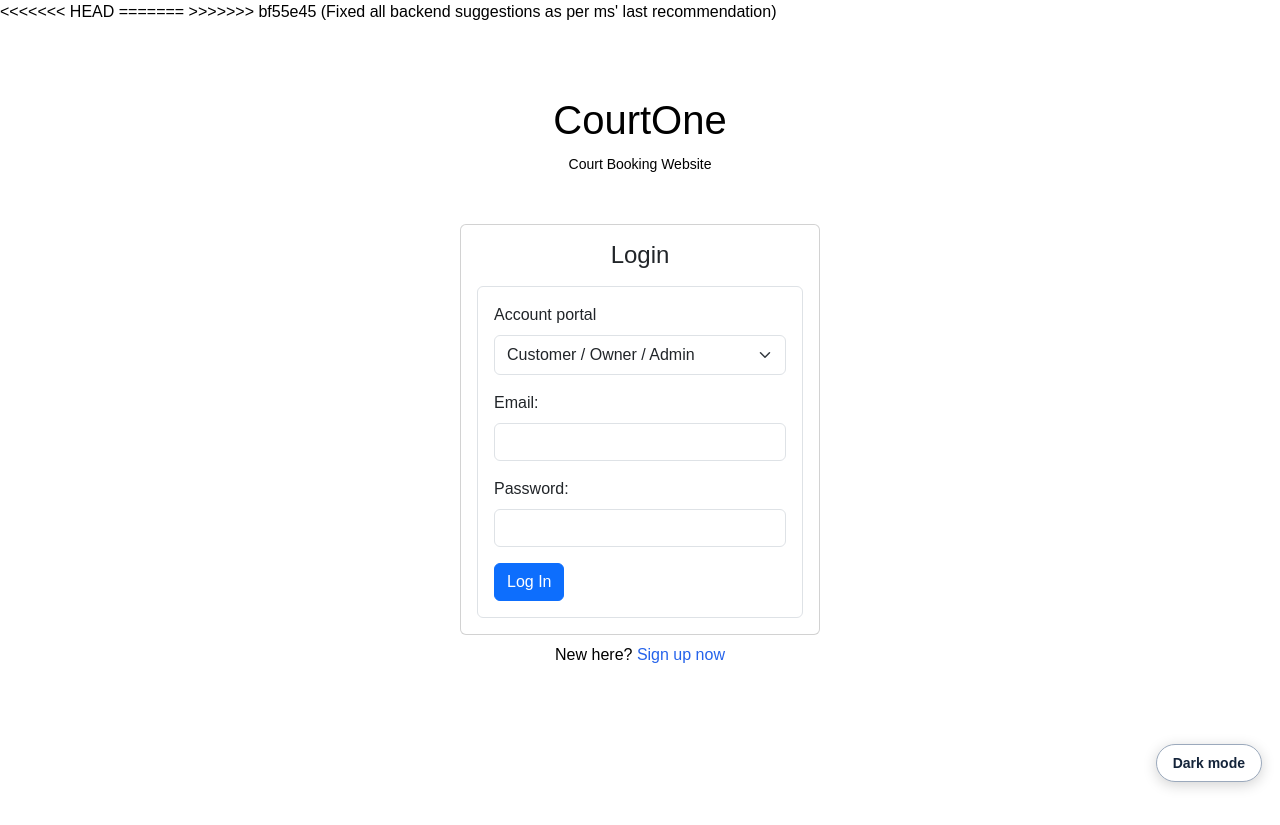
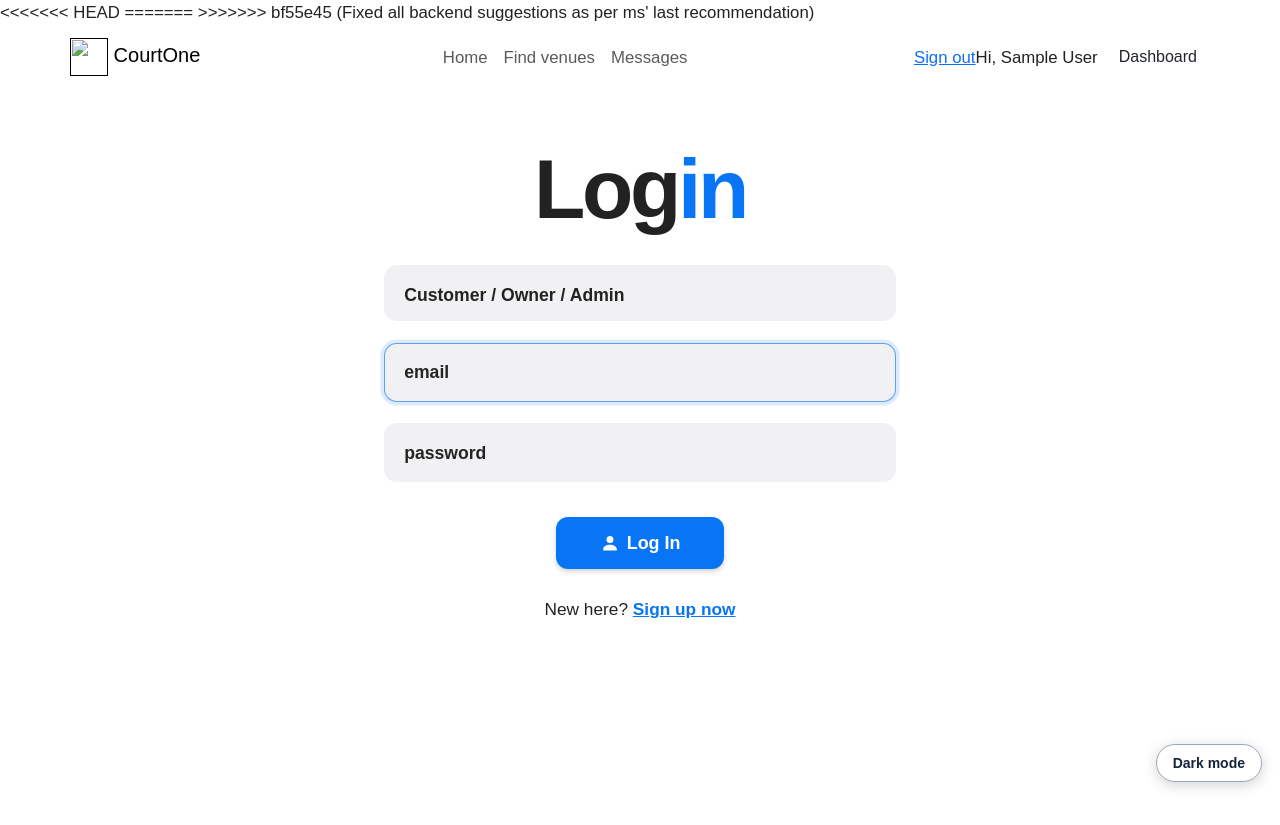
Before and after one commit to AndrewTDLSU/CCAPDEV-N24-1-CourtOne, a PHP site: template views/auth/login.php in a window 1280 px wide. Before the commit the page ends 789 px from the top, so only its background shows below. Run offline with PHP 8.4, Linux system fonts and the light colour scheme; the template is opened without the code that fills it, so the values that code supplies are empty; the visitor is signed in with stand-in values (Sample User, id 1).

Commit message:
Improved the styles for signup and login

```diff
--- a/public/css/loginStyles.css
+++ b/public/css/loginStyles.css
@@ -0,0 +1,329 @@
+/* Define global color tokens for the clean white canvas and brand blue accents. */
+:root {
+    --page-bg: #ffffff;
+    --text: #222222;
+    --brand-blue: #0875f5;
+    --brand-blue-dark: #075fc5;
+    --field-bg: #f1f1f3;
+}
+
+/* Ensure padding and borders are included inside element dimensions across all screens. */
+* {
+    box-sizing: border-box;
+}
+
+/* Remove default browser margins and allow the document to span full viewport height. */
+html,
+body {
+    min-height: 100%;
+    margin: 0;
+}
+
+/* Apply the white background, base typography, and enlarged 1.05rem font scale. */
+body {
+    min-height: 100vh;
+    background: var(--page-bg);
+    color: var(--text);
+    font-family: Arial, Helvetica, sans-serif;
+    font-size: 1.05rem;
+}
+
+/* Make form controls inherit the body's font family and size instead of browser defaults. */
+button,
+input,
+select {
+    font: inherit;
+}
+
+/* Outer wrapper providing full-height layout and horizontal breathing room. */
+.page-shell {
+    min-height: 100vh;
+    padding: 0 1.5rem 3rem;
+}
+
+/* Top header bar centering the navigation links with a pinned right-side menu button. */
+.topbar {
+    position: relative;
+    display: flex;
+    align-items: center;
+    justify-content: center;
+    width: min(1200px, 100%);
+    height: 4rem;
+    margin: 0 auto;
+}
+
+/* Horizontal navigation link list with fluid spacing between items. */
+.main-nav {
+    display: flex;
+    align-items: center;
+    justify-content: center;
+    gap: clamp(1.5rem, 4.5vw, 3.25rem);
+}
+
+/* Primary navigation link styling in brand blue. */
+.main-nav a {
+    color: var(--brand-blue);
+    font-size: 1.1rem;
+    font-weight: 600;
+    text-decoration: none;
+}
+
+/* Darken navigation link and show underline on hover. */
+.main-nav a:hover {
+    color: var(--brand-blue-dark);
+    text-decoration: underline;
+}
+
+/* Hamburger menu trigger positioned vertically centered on the far right of the topbar. */
+.menu-button {
+    position: absolute;
+    top: 50%;
+    right: 0;
+    display: flex;
+    width: 2.75rem;
+    height: 2.75rem;
+    flex-direction: column;
+    align-items: center;
+    justify-content: center;
+    gap: 0.32rem;
+    padding: 0;
+    transform: translateY(-50%);
+    border: 0;
+    background: transparent;
+    cursor: pointer;
+}
+
+/* Individual horizontal bars inside the hamburger menu button. */
+.menu-button span {
+    display: block;
+    width: 1.5rem;
+    height: 0.18rem;
+    border-radius: 0.2rem;
+    background: #34465e;
+}
+
+/* Centered main container holding the Login/Signup heading and form fields. */
+.auth-layout {
+    width: min(32rem, 100%);
+    margin: 3.5rem auto 0;
+    text-align: center;
+}
+
+/* Large page title ("Login" or "Signup") defaulting to brand blue for the second half ("in" / "up"). */
+.brand {
+    display: inline-block;
+    margin: 0;
+    color: var(--brand-blue);
+    font-size: clamp(4rem, 8vw, 5.25rem);
+    font-weight: 800;
+    letter-spacing: -0.04em;
+    line-height: 1.05;
+}
+
+/* Override the first half of the heading ("Log" or "Sign") to dark charcoal/black. */
+.brand-dark {
+    color: var(--text);
+}
+
+/* Accessible keyboard focus ring for interactive links and menu controls. */
+.auth-switch:focus-visible,
+.menu-button:focus-visible {
+    outline: 2px solid var(--brand-blue);
+    outline-offset: 3px;
+}
+
+/* Hide inactive authentication panels when toggled via JavaScript. */
+.auth-panel[hidden] {
+    display: none;
+}
+
+/* Vertical flex stack arranging form inputs with generous spacing. */
+.auth-form {
+    display: flex;
+    width: 100%;
+    flex-direction: column;
+    gap: 1.35rem;
+    margin: 2rem auto 0;
+}
+
+/* Enlarged rounded light-gray input and select fields. */
+.auth-input {
+    width: 100%;
+    min-height: 3.5rem;
+    padding: 0.95rem 1.2rem;
+    border: 1px solid transparent;
+    border-radius: 0.8rem;
+    outline: none;
+    background: var(--field-bg);
+    color: var(--text);
+    font-size: 1.1rem;
+    font-weight: 600;
+}
+
+/* Keep placeholder text high-contrast and crisp across browsers. */
+.auth-input::placeholder {
+    color: #242424;
+    opacity: 1;
+}
+
+/* Highlight active input with a subtle blue border and soft glow ring. */
+.auth-input:focus {
+    border-color: rgba(8, 117, 245, 0.65);
+    box-shadow: 0 0 0 0.22rem rgba(8, 117, 245, 0.14);
+}
+
+/* Ensure native dropdown menus use a light color scheme and pointer cursor. */
+.auth-input:is(select) {
+    color-scheme: light;
+    cursor: pointer;
+}
+
+/* Hide conditional form field groups (such as business name) until toggled on. */
+.auth-field-group.d-none {
+    display: none;
+}
+
+/* Prominent centered blue submit button with subtle elevation shadow. */
+.auth-button {
+    display: inline-flex;
+    min-width: 10.5rem;
+    min-height: 3.25rem;
+    align-items: center;
+    justify-content: center;
+    align-self: center;
+    gap: 0.45rem;
+    margin-top: 0.85rem;
+    padding: 0.75rem 1.75rem;
+    border: 0;
+    border-radius: 0.75rem;
+    background: var(--brand-blue);
+    box-shadow: 0 0.15rem 0.3rem rgba(0, 0, 0, 0.18);
+    color: #ffffff;
+    font-size: 1.12rem;
+    font-weight: 700;
+    cursor: pointer;
+}
+
+/* Darken the submit button background on hover for clear feedback. */
+.auth-button:hover {
+    background: var(--brand-blue-dark);
+}
+
+/* Size the inline SVG icon inside the submit button to match the larger text. */
+.auth-button svg {
+    width: 1.25rem;
+    height: 1.25rem;
+    fill: currentColor;
+}
+
+/* Secondary prompt below the form ("New here?" / "Already have an account?"). */
+.signup-link {
+    margin: 1.75rem 0 0;
+    color: var(--text);
+    font-size: 1.08rem;
+}
+
+/* Inline blue action link or button for switching between Login and Signup views. */
+.auth-switch {
+    padding: 0;
+    border: 0;
+    background: transparent;
+    color: var(--brand-blue);
+    font-size: inherit;
+    font-weight: 600;
+    text-decoration: underline;
+    cursor: pointer;
+}
+
+/* Feedback banner displayed below the form when visible (not hidden or d-none). */
+.auth-message:not([hidden]):not(.d-none) {
+    margin: 1.25rem 0 0;
+    padding: 0.85rem 1.1rem;
+    border: 0;
+    border-radius: 0.6rem;
+    font-size: 1rem;
+    font-weight: 500;
+    text-align: left;
+}
+
+/* Hide feedback banner when Bootstrap's d-none utility class is applied. */
+.auth-message.d-none {
+    display: none;
+}
+
+/* Green status styling for successful actions. */
+.auth-message.alert-success {
+    background: #d9f3e3;
+    color: #155b31;
+}
+
+/* Amber status styling for validation warnings. */
+.auth-message.alert-warning {
+    background: #fff0c2;
+    color: #674b00;
+}
+
+/* Red status styling for failed login attempts or server errors. */
+.auth-message.alert-danger,
+.auth-message.alert-error {
+    background: #fee2e2;
+    color: #991b1b;
+}
+
+/* Soft blue status styling for general informational notices. */
+.auth-message.alert-info {
+    background: #e4f0ff;
+    color: #174b86;
+}
+
+/* Mobile breakpoint adjustments for screens 600px wide and below. */
+@media (max-width: 600px) {
+    /* Slightly tighten outer horizontal padding on small viewports. */
+    .page-shell {
+        padding-right: 1.1rem;
+        padding-left: 1.1rem;
+    }
+
+    /* Align topbar contents to the left edge on mobile. */
+    .topbar {
+        justify-content: flex-start;
+    }
+
+    /* Convert top navigation links into a hidden dropdown card below the header. */
+    .main-nav {
+        position: absolute;
+        z-index: 1;
+        top: 3.5rem;
+        right: 0;
+        left: 0;
+        display: none;
+        flex-direction: column;
+        gap: 0;
+        align-items: stretch;
+        padding: 0.4rem 0;
+        border: 1px solid #e5e7eb;
+        border-radius: 0.6rem;
+        background: #ffffff;
+        box-shadow: 0 0.4rem 1rem rgba(20, 35, 55, 0.12);
+    }
+
+    /* Reveal the mobile dropdown menu when toggled open by JavaScript. */
+    .main-nav.is-open {
+        display: flex;
+    }
+
+    /* Add comfortable touch-target padding to mobile dropdown links. */
+    .main-nav a {
+        padding: 0.8rem 1.1rem;
+    }
+
+    /* Reduce top whitespace above the form container on smaller screens. */
+    .auth-layout {
+        margin-top: 2.5rem;
+    }
+
+    /* Scale down the large heading slightly so it fits comfortably on narrow phones. */
+    .brand {
+        font-size: clamp(3.4rem, 15vw, 4.2rem);
+    }
+}
--- a/views/auth/login.php
+++ b/views/auth/login.php
@@ -5,14 +5,13 @@
 <html lang="en">
     <head>
         <meta charset="UTF-8">
-        <meta name="viewport" content="width=device-width, initial-scale=1">
-        <title>Login</title>
-
-        <!-- bootstrap link -->
-        <link rel="stylesheet" href="bootstrap-5.3.8-dist/css/bootstrap.min.css"> <!-- bootstrap css for grid -->
-        <!--<script src="[filepath]"></script>  bootstrap js script, Not used yet, remove when unncessary -->
-
-        <link rel="stylesheet" href="public/css/style.css"> <!-- Custom CSS -->
+        <meta name="viewport" content="width=device-width, initial-scale=1.0">
+        <title>CourtOne | Sign Up</title>
+    <link rel="stylesheet" href="public/css/style.css">
+    <link rel="stylesheet" href="bootstrap-5.3.8-dist/css/bootstrap.min.css">
+        <link rel="stylesheet" href="public/css/loginStyles.css">
+        <link rel="stylesheet" href="public/css/darkMode.css">
+        <script src="public/js/theme.js"></script>
 <<<<<<< HEAD
         <link rel="stylesheet" href="public/css/integration.css">
         <link rel="stylesheet" href="public/css/darkMode.css">
@@ -28,50 +27,45 @@
 >>>>>>> bf55e45 (Fixed all backend suggestions as per ms' last recommendation)
 
     <body>
-        <div class="container my-4">
+        <div class="page-shell">
+        <?php require __DIR__ . '/../partials/Nav.php'; ?>
+        <main class="auth-layout">
+            <h1 class="brand"><span class="brand-dark">Log</span>in</h1>
 
-            <!-- Logo and tagline (WIP) -->
-            <div class="row">
-                <div class="col-md-12 p-5 text-center">
-                    <h1>CourtOne</h1>
-                    <small>Court Booking Website</small>
-                </div>
-            </div>
+            <!-- Show the sign-in form first with the exact same layout and proportions as Signup -->
+            <section class="auth-panel" id="login-panel" aria-label="Sign in form">
+                <form class="auth-form" id="login-form" action="index.php?url=auth/login" method="POST">
+                    <!-- Select between Customer/Owner/Admin and Staff portals -->
+                    <select class="auth-input" id="loginType" name="loginType" aria-label="Account portal" required>
+                        <option value="customer_portal">Customer / Owner / Admin</option>
+                        <option value="staff_app">Staff</option>
+                    </select>
 
-            <!-- Username and Password form -->
-            <div class="row g-4 justify-content-center">
-                <div class="col-12 col-sm-10 col-md-6 col-lg-4">
-                    <div class="card">
-                        <div class="card-body">
-                            <h2 class="text-center h4 mb-3">Login</h2>
+                    <!-- Collect credentials -->
+                    <input class="auth-input" type="email" id="username" name="email" aria-label="Email" placeholder="email" autocomplete="email" autofocus required>
+                    <input class="auth-input" type="password" id="password" name="password" aria-label="Password" placeholder="password" autocomplete="current-password" required>
 
-                            <!-- Show with JS when login fails (remove d-none) -->
-                            <div id="login-error" class="alert alert-danger <?= empty($error) ? 'd-none' : '' ?>" role="alert">
-                                <?= courtEscape($error ?? '') ?>
-                            </div>
+                    <!-- Submit button styled identically to Create Account -->
+                    <button class="auth-button" type="submit">
+                        <svg aria-hidden="true" viewBox="0 0 24 24">
+                            <path d="M12 12a4.2 4.2 0 1 0 0-8.4 4.2 4.2 0 0 0 0 8.4ZM3.8 21v-1.4c0-3 3.7-5.4 8.2-5.4s8.2 2.4 8.2 5.4V21H3.8Z"/>
+                        </svg>
+                        Log In
+                    </button>
 
-                            <form action="index.php?url=auth/login" method="POST" class="border rounded p-3">
+                    <input type="hidden" name="csrfToken" value="<?= courtEscape($_SESSION['csrfToken']) ?>">
+                </form>
 
-                                <div class="mb-3">
-                                    <label class="form-label" for="loginType">Account portal</label><select class="form-select mb-3" id="loginType" name="loginType"><option value="customer_portal">Customer / Owner / Admin</option><option value="staff_app">Staff</option></select><label for="username" class="form-label">Email:</label>
-                                    <input type="email" id="username" required name="email" value="" class="form-control autofocus" > <!-- removed required attributes to access /index.php?url=home/index -->
-                                </div>
+                <!-- Switch to the signup page -->
+                <p class="signup-link">New here? <a class="auth-switch" href="index.php?url=auth/signup">Sign up now</a></p>
 
-                                <div class="mb-3">
-                                    <label for="password" class="form-label">Password:</label>
-                                    <input type="password" id="password" name="password" required class="form-control" > <!-- removed required attributes to access /index.php?url=home/index -->
-                                </div>
+                <!-- Show validation and authentication feedback below the link, matching Signup -->
+                <p id="login-error" class="auth-message alert-warning" role="alert"<?= empty($error) ? ' hidden' : '' ?>><?= courtEscape($error ?? '') ?></p>
+            </section>
+        </main>
+    </div>
 
-                                <button type="submit" class="btn btn-primary">Log In</button> <!-- achor link to /index.php?url=home/index instead of type="submit" to skip backend for now -->
-
-                            <input type="hidden" name="csrfToken" value="<?= courtEscape($_SESSION['csrfToken']) ?>"></form>
-                        </div>
-                    </div>
-                </div>
-            </div>
-
-            <p class="text-center mt-2">New here? <span> <a href="index.php?url=auth/signup">Sign up now</a> </span> </p>
-
-        </div>
-    </body>
+    <script src="bootstrap-5.3.8-dist/js/bootstrap.bundle.min.js"></script>
+    <script src="public/js/integration.js"></script>
+</body>
 </html>
```
Also changed, not shown: public/css/signupStyles.css (+57 -52 lines), views/auth/signup.php (+10 -6 lines).
